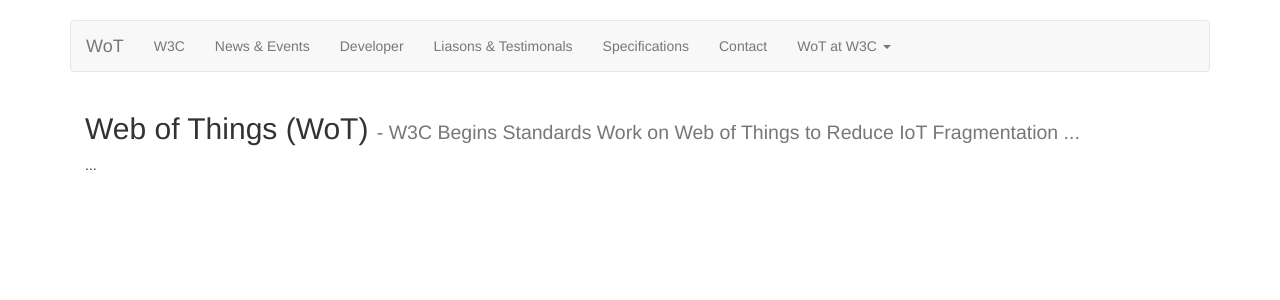
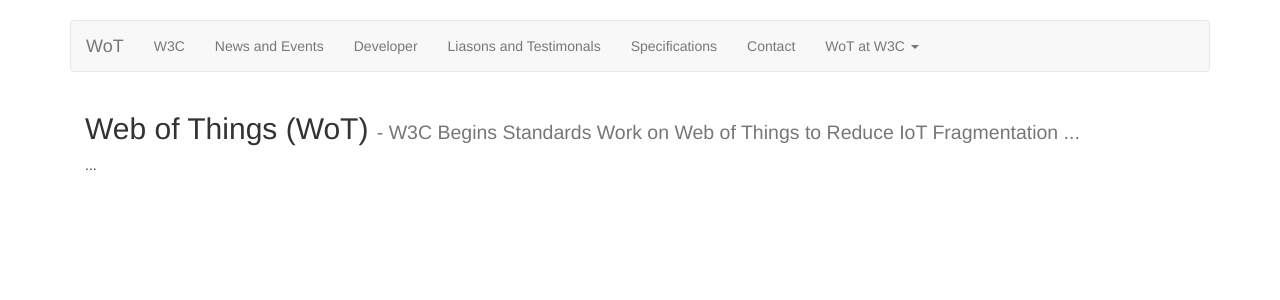
Before and after one commit to danielpeintner/wot-pages, a Jekyll site: the page built from index.html, in a window 1280 px wide. Shown: the top 300 px of the page. Built offline with Jekyll 4.4.1, drawn with Linux system fonts in a browser that asks for light colours; nearby versions of some CDN libraries.

Commit message:
remove &

```diff
--- a/_config.yml
+++ b/_config.yml
@@ -4,11 +4,11 @@ markdown: kramdown
 navigation:
  - title: W3C
    url: /w3c/
- - title: News & Events
+ - title: News and Events
    url: /news-and-events/
  - title: Developer
    url: /developer/
- - title: Liasons & Testimonals
+ - title: Liasons and Testimonals
    url: /liasons/
  - title: Specifications
    url: /specifications/
```
